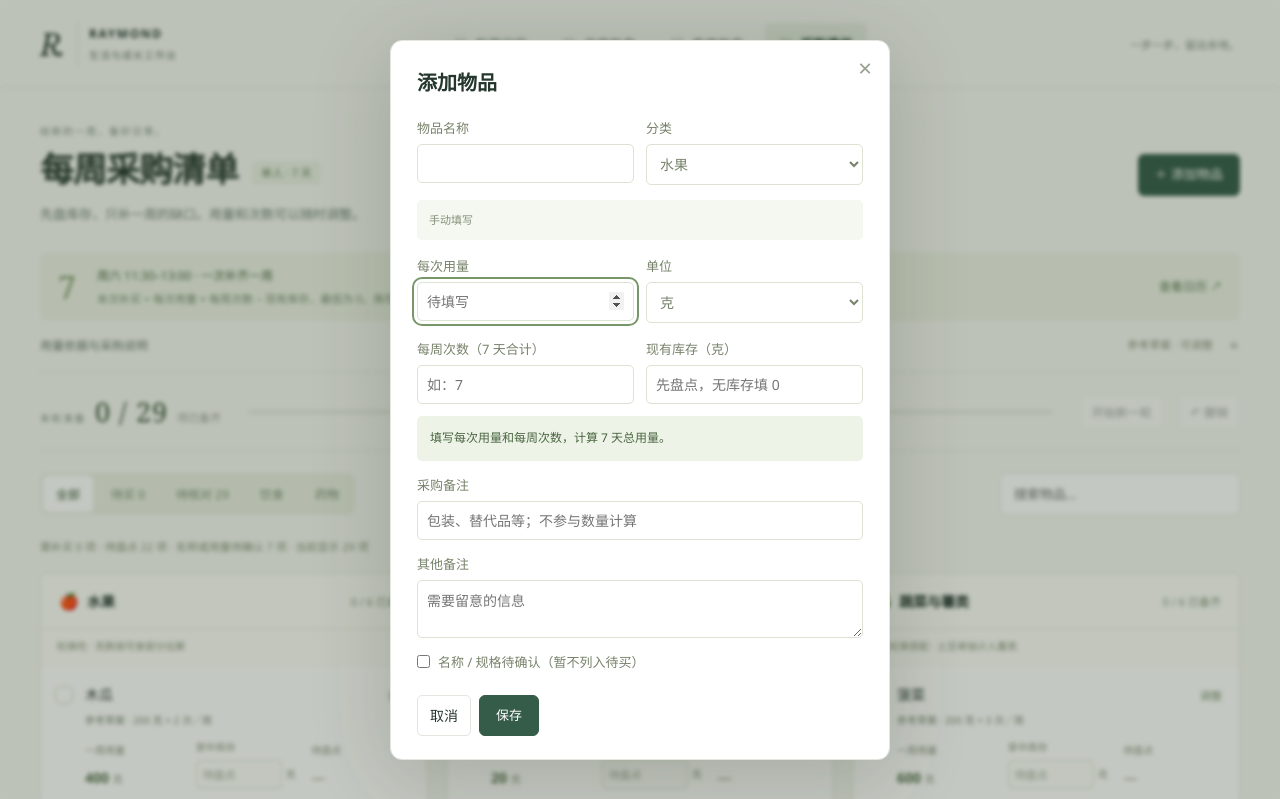
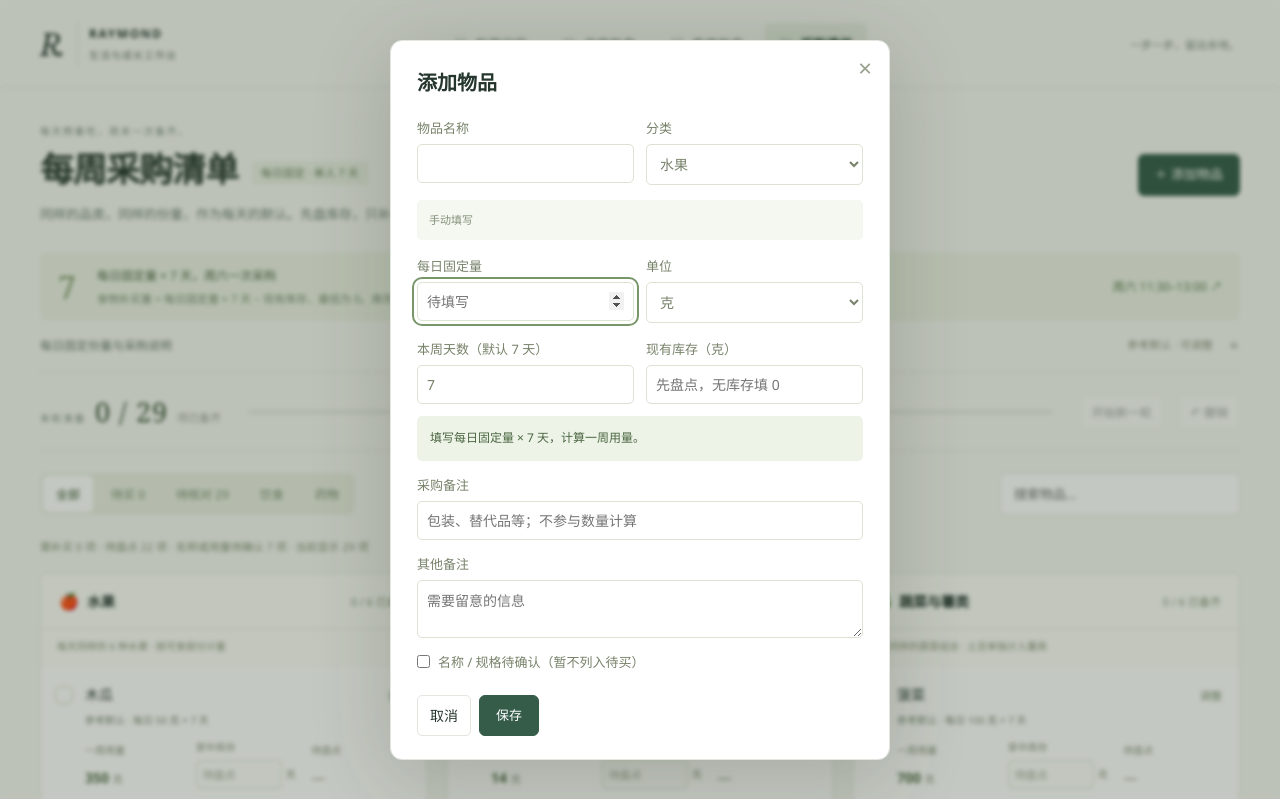
Before and after one commit to TravelStocks/weekly-rhythm, a plain HTML site: page docs/shopping.html in a window 1280 px wide. Both pictures are taken after a click on the button "＋ 添加物品". Shown: the top 799 px of the page. Drawn offline with Linux system fonts and the light colour scheme.

Commit message:
Use the same fixed food portions every day

```diff
--- a/docs/shopping-model.js
+++ b/docs/shopping-model.js
@@ -1,33 +1,33 @@
 export const SOURCE_URL = 'https://www.notion.so/4077af2f574e807c8099c5101667d3fb';
 export const GROUPS = [
-  {id:'fruit', name:'水果', icon:'🍎', caption:'轮换吃 · 克数按可食部分估算', names:['木瓜','苹果','蓝莓','橘子','香蕉','草莓']},
-  {id:'nuts', name:'坚果与籽粉', icon:'🥜', caption:'分着吃，共用一份量；已有大包装先消耗', names:['黑芝麻粉','白芝麻粉','杏仁','核桃','南瓜子','巴达木','碧根果']},
-  {id:'vegetables', name:'蔬菜与薯类', icon:'🥦', caption:'蔬菜轮换搭配 · 土豆单独计入薯类', names:['菠菜','西兰花','胡萝卜','香菇','小番茄','蒸土豆']},
+  {id:'fruit', name:'水果', icon:'🍎', caption:'每天同样的 6 种水果 · 按可食部分计量', names:['木瓜','苹果','蓝莓','橘子','香蕉','草莓']},
+  {id:'nuts', name:'坚果与籽粉', icon:'🥜', caption:'每天固定组合与份量 · 先扣已有库存', names:['黑芝麻粉','白芝麻粉','杏仁','核桃','南瓜子','巴达木','碧根果']},
+  {id:'vegetables', name:'蔬菜与薯类', icon:'🥦', caption:'每天同样的蔬菜组合 · 土豆单独计入薯类', names:['菠菜','西兰花','胡萝卜','香菇','小番茄','蒸土豆']},
   {id:'dairy', name:'奶与酸奶', icon:'🥛', caption:'按容量扣库存，包装大小另行核对', names:['牛奶','酸奶']},
   {id:'medicine', name:'药物与补充剂', icon:'◌', caption:'仅按 Notion 记录核算 7 天消耗，不新增或调整服用方案。药名、规格和用量以已确认的处方／标签为准。', names:['非那雄安','米诺地尔','睡眠糖GABA','南非醉茄','盐酸','前列倍喜','D3+K2','心脏保护剂']}
 ];
 export const UNITS = ['克','毫升','个','根','盒','袋','片','粒','份'];
-const food = (amount, times, hint='') => ({amount, times, unit:'克', stock:null, origin:'draft', basis:'单人一周参考草案', hint});
+const food = (amount, hint='') => ({amount, times:7, unit:'克', stock:null, origin:'draft', template:'daily-20261028', basis:'单人每日固定份量（参考默认，可调整）', hint});
 const recorded = (amount, times, unit, basis, hint='') => ({amount,times,unit,stock:null,origin:'notion',basis,hint});
 const PLANS = {
-  '木瓜':food(200,2,'400 克可食部分，按实际果肉重量选购。'),
-  '苹果':food(200,2,'约 2 个，大小不同请按可食重量调整。'),
-  '蓝莓':food(62.5,2,'本周共 125 克，不默认增加到大盒。'),
-  '橘子':food(150,2,'约 2–3 个，按大小调整。'),
-  '香蕉':food(125,2,'约 2–3 根，按大小调整。'),
-  '草莓':food(125,2,'本周共 250 克。'),
-  '黑芝麻粉':food(10,2,'与下列坚果／籽仁合计约 70 克／周。'),
-  '白芝麻粉':{...food(null,null,'正文写“白杂粮粉”，关联食材库写“白芝麻粉”；请先确认实际品类，再填写用量。'),issue:true},
-  '杏仁':food(10,1,'按去壳果仁重量。'),
-  '核桃':food(10,1,'按去壳果仁重量。'),
-  '南瓜子':food(10,1,'按去壳籽仁重量。'),
-  '巴达木':food(10,1,'按去壳果仁重量；通常商品名为“巴旦木”。'),
-  '碧根果':food(10,1,'按去壳果仁重量。'),
-  '菠菜':food(200,3), '西兰花':food(250,3), '胡萝卜':food(150,2),
-  '香菇':food(100,3,'按鲜香菇重量；干香菇不可直接按此克数购买。'),
-  '小番茄':food(100,5), '蒸土豆':food(200,2,'采购生土豆，克数按可食部分估算。'),
-  '牛奶':{...food(250,7,'若每盒 250 毫升，一周为 7 盒；按实际包装换算。'),unit:'毫升'},
-  '酸奶':food(100,7,'若每杯 100 克，一周为 7 杯；按实际包装换算。'),
+  '木瓜':food(50,'每天 50 克，一周共 350 克可食部分，按实际果肉重量选购。'),
+  '苹果':food(50,'每天 50 克，一周共 350 克可食部分，约 2 个，按大小调整。'),
+  '蓝莓':food(25,'每天 25 克，一周共 175 克，不自动向上凑大盒。'),
+  '橘子':food(50,'每天 50 克，一周共 350 克可食部分。'),
+  '香蕉':food(50,'每天 50 克，一周共 350 克可食部分。'),
+  '草莓':food(25,'每天 25 克，一周共 175 克。'),
+  '黑芝麻粉':food(2,'与下列坚果／籽仁合计每天 10 克、一周 70 克。'),
+  '白芝麻粉':{...food(null,'正文写“白杂粮粉”，关联食材库写“白芝麻粉”；请先确认实际品类，再填写每日固定量。'),issue:true},
+  '杏仁':food(2,'按去壳果仁重量。'),
+  '核桃':food(2,'按去壳果仁重量。'),
+  '南瓜子':food(2,'按去壳籽仁重量。'),
+  '巴达木':food(1,'按去壳果仁重量；通常商品名为“巴旦木”。'),
+  '碧根果':food(1,'按去壳果仁重量。'),
+  '菠菜':food(100), '西兰花':food(100), '胡萝卜':food(50),
+  '香菇':food(50,'按鲜香菇重量；干香菇不可直接按此克数购买。'),
+  '小番茄':food(50), '蒸土豆':food(50,'采购生土豆，克数按可食部分估算。'),
+  '牛奶':{...food(250,'若每盒 250 毫升，一周为 7 盒；按实际包装换算。'),unit:'毫升'},
+  '酸奶':food(100,'若每杯 100 克，一周为 7 杯；按实际包装换算。'),
   '非那雄安':{...recorded(1,7,'片','Notion：每天一次，一次一片','原记录名称为“非那雄安”；请核对完整药名和每片规格。'),issue:true},
   '米诺地尔':recorded(1,7,'毫升','Notion：一次 1 ml，每天一次','只核算 7 毫升消耗，不换算喷数，也不默认每周买一瓶。'),
   '睡眠糖GABA':recorded(null,null,'粒','Notion 仅写“200mg OM”','缺少每粒含量与实际粒数，不能换算采购粒数。'),
@@ -44,8 +44,15 @@ export function defaults() {
 }
 export function migrate(items) {
   return items.map(item=>{
-    if(item.plan) return clone(item);
     const sameDefault=GROUPS.some(g=>g.id===item.group && `${g.id}-${g.names.indexOf(item.name)}`===item.id);
+    if(item.plan) {
+      if(sameDefault&&item.group!=='medicine'&&item.plan.origin==='draft'&&item.plan.template!=='daily-20261028') {
+        const plan={...clone(PLANS[item.name]),stock:item.plan.unit===PLANS[item.name].unit?item.plan.stock:null};
+        const before=quantityFor(item).weekly,after=quantityFor({...item,plan}).weekly;
+        return {...item,plan,done:after!==null&&(before===null||after>before)?false:item.done};
+      }
+      return clone(item);
+    }
     const plan=sameDefault&&!item.quantity.trim()?clone(PLANS[item.name]):blankPlan();
     if(item.quantity.trim()) plan.hint='保留了原采购备注；请填写用量、频次与库存后再计算。';
     return {...item,confirm:item.confirm||!!plan.issue,plan};
--- a/docs/shopping.html
+++ b/docs/shopping.html
@@ -1,11 +1,13 @@
 <!doctype html>
-<html lang="zh-CN"><head><meta charset="utf-8"><meta name="viewport" content="width=device-width, initial-scale=1"><meta name="theme-color" content="#f6f7f2"><title>每周采购清单 · Raymond</title><link rel="stylesheet" href="shopping.css?v=20261028-shopping1"><link rel="stylesheet" href="site-ui.css?v=20261028-ux1"><link rel="stylesheet" href="shopping-quantities.css?v=20261028-shopping1"></head>
+<html lang="zh-CN"><head><meta charset="utf-8"><meta name="viewport" content="width=device-width, initial-scale=1"><meta name="theme-color" content="#f6f7f2"><title>每周采购清单 · Raymond</title><link rel="stylesheet" href="shopping.css?v=20261028-daily1"><link rel="stylesheet" href="site-ui.css?v=20261028-ux1"><link rel="stylesheet" href="shopping-quantities.css?v=20261028-daily1"></head>
 <body data-page="shopping"><div class="page">
-<header><div><div class="eyebrow">给新的一周，备好日常。</div><h1>每周采购清单<span>单人 · 7 天</span></h1><p>先盘库存，只补一周的缺口。用量和次数可以随时调整。</p></div><button class="primary" id="add">＋ 添加物品</button></header>
-<div class="shopping-plan"><span class="plan-icon">7</span><div><strong>周六 11:30–13:00 · 一次补齐一周</strong><p>本次补买 = 每次用量 × 每周次数 − 现有库存，最低为 0。库存留空时先盘点，不默认按 0 计算。</p></div><a href="index.html">查看日历 ↗</a></div>
-<details class="quantity-guide"><summary>用量依据与采购说明 <span>参考草案 · 可调整</span></summary><div>
+<header><div><div class="eyebrow">每天照着吃，周末一次备齐。</div><h1>每周采购清单<span>每日固定 · 单人 7 天</span></h1><p>同样的品类，同样的份量，作为每天的默认。先盘库存，只补一周缺口。</p></div><button class="primary" id="add">＋ 添加物品</button></header>
+<div class="shopping-plan"><span class="plan-icon">7</span><div><strong>每日固定量 × 7 天，周六一次采购</strong><p>食物补买量 = 每日固定量 × 7 天 − 现有库存，最低为 0。库存留空时先盘点；药物按原记录频次计算。</p></div><a href="index.html">周六 11:30–13:00 ↗</a></div>
+<details class="quantity-guide"><summary>每日固定份量与采购说明 <span>参考默认 · 可调整</span></summary><div>
 <p>品类来自你提供的 <a href="https://www.notion.so/4077af2f574e807c8099c5101667d3fb" target="_blank" rel="noopener noreferrer">Notion 清单</a>（核对日期：2026-10-28）。食材库未填写份量；饮食数量是你同意采用的单人一周草案，并非 Notion 已有数值。</p>
-<p>草案分配：水果约 1.725 千克／周，蔬菜约 2.45 千克／周，土豆 400 克／周，坚果与黑芝麻粉共 70 克／周；牛奶 1.75 升、酸奶 700 克。不同品种轮换，外食或不在家时减少次数。上述数值仅说明初始草案，修改后以各项计算为准。</p>
+<p><strong>每日固定组合：</strong>木瓜 50 克、苹果 50 克、蓝莓 25 克、橘子 50 克、香蕉 50 克、草莓 25 克，共 250 克水果；菠菜 100 克、西兰花 100 克、胡萝卜 50 克、鲜香菇 50 克、小番茄 50 克，共 350 克蔬菜；土豆另计 50 克。</p>
+<p><strong>每日其他补给：</strong>黑芝麻粉 2 克、杏仁 2 克、核桃 2 克、南瓜子仁 2 克、巴旦木仁 1 克、碧根果仁 1 克，共 10 克；牛奶 250 毫升、酸奶 100 克。白芝麻粉／白杂粮粉因名称不一致，确认后再补每日固定量。干燥坚果可一次称好一周份量，分成 7 份，减少每天称量。</p>
+<p>一周默认总量：水果 1.75 千克，蔬菜 2.45 千克，土豆 350 克，坚果与黑芝麻粉 70 克，牛奶 1.75 升，酸奶 700 克。以上是初始参考默认；调整每日量后，各项周用量和补买量会随之重算。</p>
 <p>份量参考中国营养学会的 <a href="https://dg.cnsoc.org/article/04/70JvPbFmTlyZbjoO67LeRg.html" target="_blank" rel="noopener noreferrer">蔬果与奶类建议</a>及 <a href="https://dg.cnsoc.org/article/04/RMAbPdrjQ6CGWTwmo62hQg.html" target="_blank" rel="noopener noreferrer">膳食宝塔说明</a>。这里只规划清单中的补给，不代表完整的三餐菜单。</p>
 <p>食材克数按可食部分估算，实际购买时按大小、可食率和包装核对。不自动向上凑整盒、不额外加储备量；小份商品买不到时，先替换品种或调整本周计划。库存只填本周能使用的剩余量。名称有分歧或药物用量不完整的项目先列为待确认。</p>
 <p>开始新一轮时保留用量设置，清除旧库存和勾选，避免重复抵扣上周已经用掉的存货。</p></div></details>
@@ -16,9 +18,9 @@
 <dialog id="item-dialog"><button class="close" aria-label="关闭编辑">×</button><h2 id="dialog-title">调整用量与库存</h2><form id="item-form">
 <div class="form-row"><label>物品名称<input id="item-name" required maxlength="100"></label><label>分类<select id="item-group"><option value="fruit">水果</option><option value="nuts">坚果与籽粉</option><option value="vegetables">蔬菜与薯类</option><option value="dairy">奶与酸奶</option><option value="medicine">药物与补充剂</option></select></label></div>
 <p id="item-basis" class="source-note"></p>
-<div class="form-row"><label>每次用量<input id="item-amount" type="number" min="0" max="10000000" step="any" inputmode="decimal" placeholder="待填写"></label><label>单位<select id="item-unit"><option>克</option><option>毫升</option><option>个</option><option>根</option><option>盒</option><option>袋</option><option>片</option><option>粒</option><option>份</option></select></label></div>
-<div class="form-row"><label>每周次数（7 天合计）<input id="item-times" type="number" min="0" max="100" step="any" inputmode="decimal" placeholder="如：7"></label><label>现有库存（<span id="stock-unit">克</span>）<input id="item-stock" type="number" min="0" max="10000000" step="any" inputmode="decimal" placeholder="先盘点，无库存填 0"></label></div>
+<div class="form-row"><label><span id="amount-label">每日固定量</span><input id="item-amount" type="number" min="0" max="10000000" step="any" inputmode="decimal" placeholder="待填写"></label><label>单位<select id="item-unit"><option>克</option><option>毫升</option><option>个</option><option>根</option><option>盒</option><option>袋</option><option>片</option><option>粒</option><option>份</option></select></label></div>
+<div class="form-row"><label><span id="times-label">本周天数（默认 7 天）</span><input id="item-times" type="number" min="0" max="100" step="any" inputmode="decimal" placeholder="7"></label><label>现有库存（<span id="stock-unit">克</span>）<input id="item-stock" type="number" min="0" max="10000000" step="any" inputmode="decimal" placeholder="先盘点，无库存填 0"></label></div>
 <p id="calc-preview" role="status"></p>
 <label>采购备注<input id="item-quantity" maxlength="1000" placeholder="包装、替代品等；不参与数量计算"></label><label>其他备注<textarea id="item-note" rows="2" maxlength="5000" placeholder="需要留意的信息"></textarea></label>
 <label class="check-label"><input id="item-confirm" type="checkbox">名称 / 规格待确认（暂不列入待买）</label><p id="form-error" role="alert"></p><div class="form-bottom"><button type="button" class="danger" id="delete">删除物品</button><div><button type="button" id="cancel">取消</button><button class="primary" type="submit">保存</button></div></div>
-</form></dialog><div class="toast" id="toast" role="status"></div><script type="module" src="shopping.js?v=20261028-shopping1"></script><script type="module" src="site-ui.js?v=20261028-ux1"></script></body></html>
+</form></dialog><div class="toast" id="toast" role="status"></div><script type="module" src="shopping.js?v=20261028-daily1"></script><script type="module" src="site-ui.js?v=20261028-ux1"></script></body></html>
--- a/docs/shopping.js
+++ b/docs/shopping.js
@@ -1,4 +1,4 @@
-import {GROUPS,clone,defaults,migrate,valid,blankPlan,quantityFor,newRound,format} from './shopping-model.js?v=20261028-shopping1';
+import {GROUPS,clone,defaults,migrate,valid,blankPlan,quantityFor,newRound,format} from './shopping-model.js?v=20261028-daily1';
 const KEY='raymond-weekly-shopping-v1', $=id=>document.getElementById(id);
 const esc=s=>String(s??'').replace(/[&<>"']/g,c=>({'&':'&amp;','<':'&lt;','>':'&gt;','"':'&quot;',"'":'&#39;'}[c]));
 let items=defaults(),filter='all',history=[],editing=null,loadError=false;
@@ -6,7 +6,7 @@ try {
   const raw=localStorage.getItem(KEY);
   if(raw){
     const data=JSON.parse(raw);if(!valid(data.items))throw Error();items=migrate(data.items);
-    if(data.version!==2){
+    if(data.version!==2||JSON.stringify(data.items)!==JSON.stringify(items)){
       if(!localStorage.getItem(KEY+'-before-quantities'))localStorage.setItem(KEY+'-before-quantities',raw);
       localStorage.setItem(KEY,JSON.stringify({version:2,items}));
     }
@@ -16,9 +16,9 @@ function toast(message){$('toast').textContent=message;clearTimeout(toast.timer)
 function save(next){try{localStorage.setItem(KEY,JSON.stringify({version:2,items:next}));$('save-status').textContent='已保存到当前浏览器';return true;}catch{toast('保存失败，修改未提交。请检查浏览器存储设置。');return false;}}
 function commit(next,message){if(!valid(next)||!save(next))return false;history.push(clone(items));if(history.length>30)history.shift();items=next;render();if(message)toast(message);return true;}
 const labels={ready:'已备齐',confirm:'待确认',quantity:'待填用量',stock:'待盘点',buy:'本次补买'};
-const originLabel=p=>p.origin==='draft'?'参考草案':p.origin==='notion'?'Notion 记录':'已调整';
+const originLabel=p=>p.origin==='draft'?'参考默认':p.origin==='notion'?'Notion 记录':'已调整';
 function renderItem(x){
-  const q=quantityFor(x),p=x.plan,math=p.amount!==null&&p.times!==null?`${format(p.amount)} ${p.unit} × ${format(p.times)} 次／周`:'用量尚未确定';
+  const q=quantityFor(x),p=x.plan,math=p.amount!==null&&p.times!==null?(x.group==='medicine'?`${format(p.amount)} ${p.unit} × ${format(p.times)} 次／周`:`每日 ${format(p.amount)} ${p.unit} × ${format(p.times)} 天`):'用量尚未确定';
   return `<article class="item ${q.state==='ready'?'done':''}">
     <input type="checkbox" id="check-${esc(x.id)}" data-check="${esc(x.id)}" aria-label="已备齐：${esc(x.name)}" ${x.done?'checked':''}>
     <div class="content"><div class="item-top"><label class="item-name" for="check-${esc(x.id)}">${esc(x.name)}</label><button class="edit" data-edit="${esc(x.id)}" aria-label="编辑：${esc(x.name)}">调整</button></div>
@@ -65,11 +65,13 @@ const number=value=>value.trim()===''?null:Number(value);
 function formPlan(){const old=items.find(x=>x.id===editing)?.plan||blankPlan();return {...old,amount:number($('item-amount').value),times:number($('item-times').value),unit:$('item-unit').value,stock:number($('item-stock').value)};}
 function preview(){
   const p=formPlan(),q=quantityFor({plan:p,confirm:$('item-confirm').checked,done:false});
-  $('calc-preview').textContent=q.weekly===null?'填写每次用量和每周次数，计算 7 天总用量。':`一周 ${format(q.weekly)} ${p.unit} · ${q.state==='confirm'?'名称 / 规格待确认':q.state==='stock'?'填写库存后计算本次补买':`本次补买 ${format(q.buy??0)} ${p.unit}`}`;
+  const daily=$('item-group').value!=='medicine';
+  $('amount-label').textContent=daily?'每日固定量':'每次用量';$('times-label').textContent=daily?'本周天数（默认 7 天）':'每周次数（7 天合计）';$('item-times').max=daily?'7':'100';
+  $('calc-preview').textContent=q.weekly===null?(daily?'填写每日固定量 × 7 天，计算一周用量。':'填写每次用量和每周次数，计算 7 天总用量。'):`一周 ${format(q.weekly)} ${p.unit} · ${q.state==='confirm'?'名称 / 规格待确认':q.state==='stock'?'填写库存后计算本次补买':`本次补买 ${format(q.buy??0)} ${p.unit}`}`;
   $('stock-unit').textContent=p.unit;
 }
 function open(id){
-  editing=id;const item=items.find(x=>x.id===id)||{name:'',group:filter==='medicine'?'medicine':'fruit',quantity:'',note:'',confirm:false,plan:blankPlan()};
+  editing=id;const item=items.find(x=>x.id===id)||{name:'',group:filter==='medicine'?'medicine':'fruit',quantity:'',note:'',confirm:false,plan:{...blankPlan(),times:filter==='medicine'?null:7}};
   $('item-form').reset();$('dialog-title').textContent=id?'调整用量与库存':'添加物品';
   $('item-name').value=item.name;$('item-group').value=item.group;$('item-quantity').value=item.quantity;$('item-note').value=item.note;$('item-confirm').checked=item.confirm;
   $('item-amount').value=item.plan.amount??'';$('item-times').value=item.plan.times??'';$('item-unit').value=item.plan.unit;$('item-stock').value=item.plan.stock??'';
@@ -77,6 +79,7 @@ function open(id){
   $('delete').hidden=!id;$('form-error').textContent='';preview();$('item-dialog').showModal();$('item-amount').focus();
 }
 ['item-amount','item-times','item-stock','item-confirm'].forEach(id=>$(id).addEventListener('input',preview));
+$('item-group').addEventListener('change',preview);
 $('item-unit').addEventListener('change',()=>{$('item-stock').value='';preview();});
 $('item-form').addEventListener('submit',e=>{
   e.preventDefault();const name=$('item-name').value.trim();if(!name){$('form-error').textContent='请填写物品名称。';return;}
```
Also changed, not shown: tests/shopping-quantities.test.mjs (+14 -6 lines), 1 other file.
